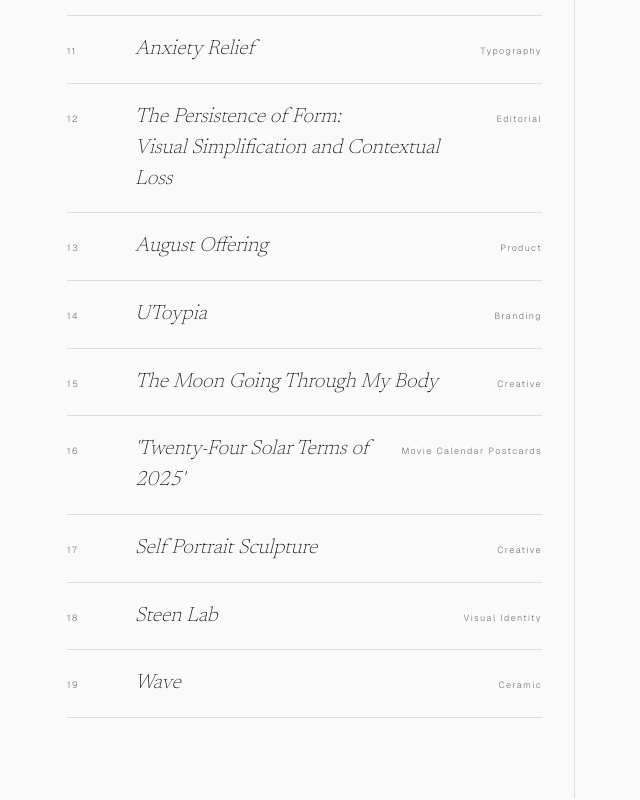
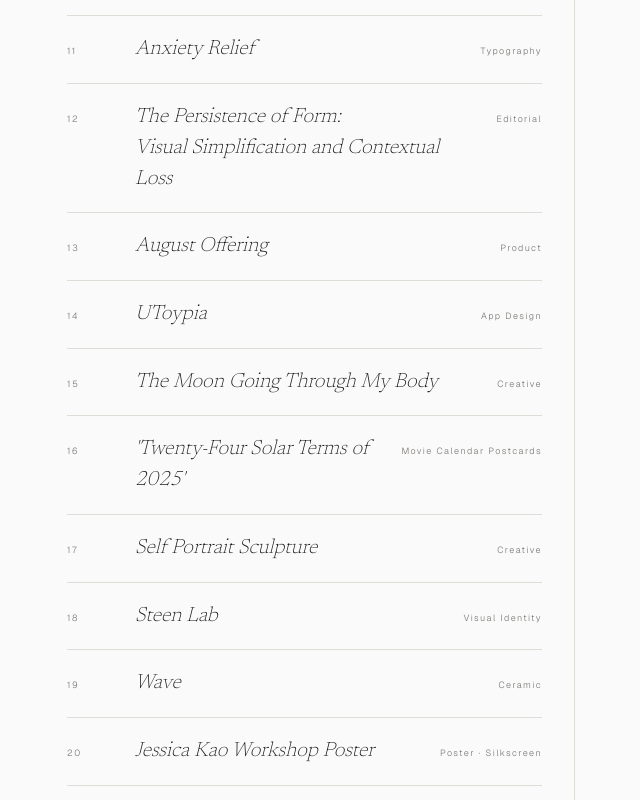
Before and after one commit to SherryLi8/zhuojing-site, a Next.js app: page /design in a window 1280 px wide. Shown: the part 889-1689 px from the top of the page, without its empty margins (165-805 px from the left). Built offline with nearby package versions, Linux system fonts and the light colour scheme.

Commit message:
add logo tag, Steen Lab brandbook, UToypia note, Jessica Kao poster

```diff
--- a/app/design/page.tsx
+++ b/app/design/page.tsx
@@ -8,8 +8,8 @@ import { useLang } from "../context/lang";
 
 // ─── i18n ─────────────────────────────────────────────────────────────────────
 const TAG_LABELS: Record<string, Record<string, string>> = {
-  en: { "brand-identity": "Branding", "editorial": "Editorial", "typography": "Typography", "packaging": "Packaging", "uxui": "UX/UI", "product": "Product", "creative": "Creative", "motion": "Motion" },
-  zh: { "brand-identity": "品牌设计", "editorial": "出版物设计", "typography": "字体设计", "packaging": "包装设计", "uxui": "交互设计", "product": "产品设计", "creative": "创意设计", "motion": "动态" },
+  en: { "brand-identity": "Branding", "editorial": "Editorial", "typography": "Typography", "packaging": "Packaging", "uxui": "UX/UI", "product": "Product", "creative": "Creative", "motion": "Motion", "logo": "Logo" },
+  zh: { "brand-identity": "品牌设计", "editorial": "出版物设计", "typography": "字体设计", "packaging": "包装设计", "uxui": "交互设计", "product": "产品设计", "creative": "创意设计", "motion": "动态", "logo": "Logo" },
 };
 
 // ─── Helper: break title at first colon ───────────────────────────────────────
@@ -129,9 +129,8 @@ export const works = [
     tag: "typography", tagLabel: "Typography", year: "2022",
     note: "Fractal Font is a type experiment that extends from my previous project, Program Error. The inspiration came from the rich textures that emerged during that process — particularly the layered, glitch-like surfaces generated through code.\n\nI extracted and refined these textures into visual modules, then pushed them further through iterative design and generative scripting in Processing. The result is a complete type system that embraces unpredictability, texture, and digital fragmentation — where each character feels more like a living, shifting form than a static letter.\n\nThis project follows a learning by doing approach, embracing all the possibilities that arise during the design process. It helped me deeply understand what learning by doing truly means and shifted the way I approach design — moving from fixed outcomes to open-ended exploration.\n\nThe final typeface was used in a silkscreen-printed poster for the USC Roski Graduate Program's 2025 Open House.",
     noteZh: "Fractal Font 是延伸自我此前项目 Program Error 的字体实验。灵感来自那个过程中涌现出的丰富纹理——尤其是通过代码生成的那些层叠的、故障感的表面。\n\n我将这些纹理提取和提炼为视觉模块，再经由 Processing 中的迭代设计与生成脚本进一步发展，最终构建出一套完整的字体系统，拥抱不可预测性、纹理感与数字碎片化——每个字符都更像一种活的、变动的形态，而非静止的字母。\n\n这个项目遵循\"做中学\"的理念，拥抱设计过程中涌现的一切可能性。它帮助我深入理解了\"做中学\"的真正含义，也改变了我对待设计的方式——从追求固定结果转向开放式探索。\n\n最终字体被应用于 USC Roski 研究生项目 2025 年开放日的丝网印刷海报。",
-    img: "/Images/Fractal%20Font/处理后_副本.png",
+    img: "/Images/Fractal%20Font/Formal%20Fonts-02_副本.png",
     images: [
-      "/Images/Fractal%20Font/处理后_副本.png",
       "/Images/Fractal%20Font/Formal%20Fonts-02_副本.png",
       "/Images/Fractal%20Font/Formal%20Fonts-03_副本.png",
       "/Images/Fractal%20Font/Formal%20Fonts-04_副本.png",
@@ -143,7 +142,7 @@ export const works = [
     tag: "creative", tagLabel: "Creative", year: "2022",
     note: "Program Error is an experimental fractal typography project created during Ramon Tejada's workshop. Inspired by the textured surface of a Marshall speaker, I developed eight sets of modular forms that evolved iteratively. Using Processing, I generated eight experimental typefaces, exploring texture variations, color shifts, and unexpected shapes — some even resembling small animals.\n\nThis project embraces uncertainty and the open-ended nature of process-driven design, allowing forms to emerge organically through exploration and play.",
     noteZh: "Program Error 是在 Ramon Tejada 的工作坊中创作的实验性分形字体项目。灵感来自 Marshall 音箱表面的纹理，我发展出八组模块化形态，并以迭代方式逐步演化。通过 Processing，我生成了八套实验性字体，探索纹理变化、色彩转换与意外形态——其中一些甚至形似小动物。\n\n这个项目拥抱不确定性与过程导向设计的开放性，让形态在探索与游戏中自然生长。",
-    img: "/Images/Program%20Error/Fractals%201_副本.jpg",
+    img: "/Images/Program%20Error/IMG_0518_副本.jpeg",
     images: [
       "/Images/Program%20Error/Fractals%201_副本.jpg",
       "/Images/Program%20Error/Fractals_画板%201-02_副本.jpg",
@@ -244,22 +243,24 @@ export const works = [
   {
     num: "14", title: "UToypia",
     tag: "brand-identity", tagLabel: "Brand Identity", year: "2023",
+    tagDisplay: "App Design",
+    tagDisplayZh: "App 设计",
     award: "TDC Young Ones — Shortlist, 2023",
     awardZh: "TDC Young Ones 入围 2023",
-    note: "",
-    img: "/Images/UTpypia/首图.jpg",
+    note: "The name UToypia comes from the combination of Utopia and Toy. UToypia is a custom toy app designed for children aged 12 and above, as well as adults. It provides users with a private and independent space that goes beyond reality. Users can create their own toys through this app and purchase their own designs.\n\nCo-designed with Aixue Wang.",
+    noteZh: "UToypia 这个名字由 Utopia（乌托邦）与 Toy（玩具）组合而成。UToypia 是一款专为 12 岁以上青少年及成年人设计的自定义玩具 App，为用户提供一个超越现实的私密独立空间。用户可以通过这款 App 创作属于自己的玩具，并将自己的设计购买出来。\n\n与王爱雪（Aixue Wang）联合设计。",
+    img: "/Images/UTpypia/page_01.jpg",
     images: [
-      "/Images/UTpypia/首图.jpg",
-      "/Images/UTpypia/28_副本.jpg",
-      "/Images/UTpypia/30_副本.jpg",
-      "/Images/UTpypia/31_副本.jpg",
-      "/Images/UTpypia/313_副本.jpg",
       "/Images/UTpypia/page_01.jpg",
       "/Images/UTpypia/page_02.jpg",
       "/Images/UTpypia/page_03.jpg",
       "/Images/UTpypia/page_04.jpg",
       "/Images/UTpypia/page_05.jpg",
       "/Images/UTpypia/page_06.jpg",
+      "/Images/UTpypia/28_副本.jpg",
+      "/Images/UTpypia/30_副本.jpg",
+      "/Images/UTpypia/31_副本.jpg",
+      "/Images/UTpypia/313_副本.jpg",
     ] as ImageEntry[],
   },
   {
@@ -339,11 +340,17 @@ export const works = [
     tagDisplayZh: "品牌视觉",
     note: "Steen Lab, led by microbial ecologist Dr. Andrew Steen at the University of Tennessee, explores how heterotrophic microbes influence the carbon cycle and the transformation of organic matter in aquatic environments. Their work blends environmental science, data modeling, and a deep belief in open science.\n\nThis identity project transforms the lab's philosophy into a visual system rooted in curiosity and evolution. The logo, inspired by molecular diagrams and ripple patterns, forms a shifting S — evoking connection, rationality, and openness to change. The bright orange node breaks symmetry, symbolizing the spark of discovery that drives research forward.\n\nThe brand system is modular and human-centered. From digital interface to scientific poster, it invites both experts and curious minds into the lab's world — redefining scientific communication as transparent, inclusive, and alive.\n\nCollaboration with Claire Dong and Cyrus Wang.",
     noteZh: "Steen Lab 由田纳西大学微生物生态学家 Andrew Steen 博士领导，专注于研究异养微生物如何影响碳循环，以及水生环境中有机物的转化过程。他们的工作融合了环境科学、数据建模与对开放科学的深切信念。\n\n这套视觉识别项目将实验室的理念转化为一套根植于好奇心与进化的视觉系统。标志灵感来自分子结构图与涟漪图案，构成一个流动的 S 形——唤起连接、理性与对变化的开放。鲜亮的橙色节点打破对称，象征推动研究前行的发现之火花。\n\n品牌系统模块化、以人为中心。从数字界面到科研海报，它邀请专家与好奇者共同进入实验室的世界——重新定义科学传播：透明、包容、有生命力。\n\n与 Claire Dong、Cyrus Wang 合作完成。",
+    pdf: "/Images/Steen%20Lab/SteenLab%20Brandbook.pdf",
+    pdfLabel: "VIEW BRANDBOOK →",
+    pdfLabelZh: "查看品牌手册 →",
     img: "/Images/Steen%20Lab/24.png",
     images: [
       "/Images/Steen%20Lab/24.png",
       "/Images/Steen%20Lab/25.png",
       "/Images/Steen%20Lab/26.png",
+      "/Images/Steen%20Lab/3.png",
+      "/Images/Steen%20Lab/4.png",
+      "/Images/Steen%20Lab/B-1.png",
       "/Images/Steen%20Lab/Slide%2016_9%20-%2048.png",
       "/Images/Steen%20Lab/Slide%2016_9%20-%2051.png",
       "/Images/Steen%20Lab/Slide%2016_9%20-%2052.png",
@@ -373,6 +380,18 @@ export const works = [
       "/Images/Waves/IMG_0181_副本.jpg",
       "/Images/Waves/IMG_0193_副本.jpg",
       "/Images/Waves/IMG_0202_副本.jpg",
+    ] as ImageEntry[],
+  },
+  {
+    num: "20", title: "Jessica Kao Workshop Poster",
+    tag: "typography", tagLabel: "Typography", year: "2024",
+    tagDisplay: "Poster · Silkscreen",
+    tagDisplayZh: "海报 · 丝网印刷",
+    note: "This poster was created for Jessica Kao's workshop at USC Roski. The design uses Grandson, a typeface designed by Jessica, and explores its expressive qualities through bold composition and layered texture.\n\nThe final piece was silkscreen printed, highlighting the typeface's tactile potential and paying homage to analog processes in a digital design context.",
+    noteZh: "这张海报为 Jessica Kao 在 USC Roski 举办的工作坊而作。设计使用了 Grandson——一款由 Jessica 设计的字体，并通过大胆的版式构成与层叠纹理探索其表现潜力。\n\n最终作品以丝网印刷方式输出，彰显了字体的触感质地，也是对数字设计语境中模拟印刷工艺的一次致敬。",
+    img: "/Images/Fractal%20Font/处理后_副本.png",
+    images: [
+      "/Images/Fractal%20Font/处理后_副本.png",
     ] as ImageEntry[],
   },
 ];
@@ -524,7 +543,9 @@ function DetailPanel({ work }: { work: typeof works[0] | null }) {
       {"pdf" in work && (work as typeof work & { pdf?: string }).pdf && (
         <a href={(work as typeof work & { pdf: string }).pdf} target="_blank" rel="noopener noreferrer"
           style={{ fontFamily: "var(--font-geist),sans-serif", fontSize: 9, letterSpacing: "0.18em", color: "var(--dim)", textDecoration: "none", display: "inline-block", marginBottom: 8 }}>
-          {lang === "zh" ? "查看杂志 PDF →" : "VIEW MAGAZINE PDF →"}
+          {lang === "zh"
+            ? ("pdfLabelZh" in work ? (work as typeof work & { pdfLabelZh: string }).pdfLabelZh : "查看杂志 PDF →")
+            : ("pdfLabel" in work ? (work as typeof work & { pdfLabel: string }).pdfLabel : "VIEW MAGAZINE PDF →")}
         </a>
       )}
 
```
Also changed, not shown: 1 other file (tests, documents, lock files or other folders).
